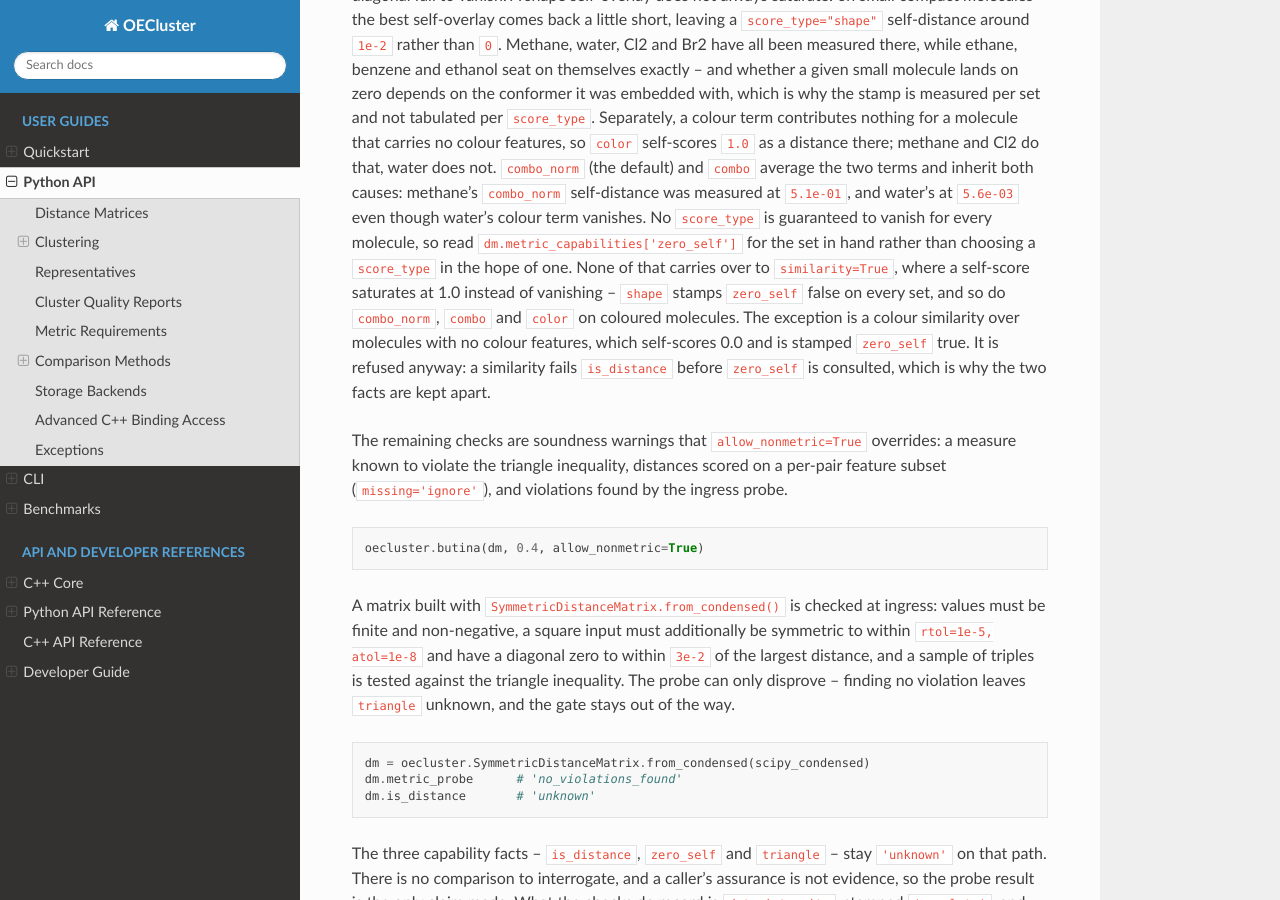
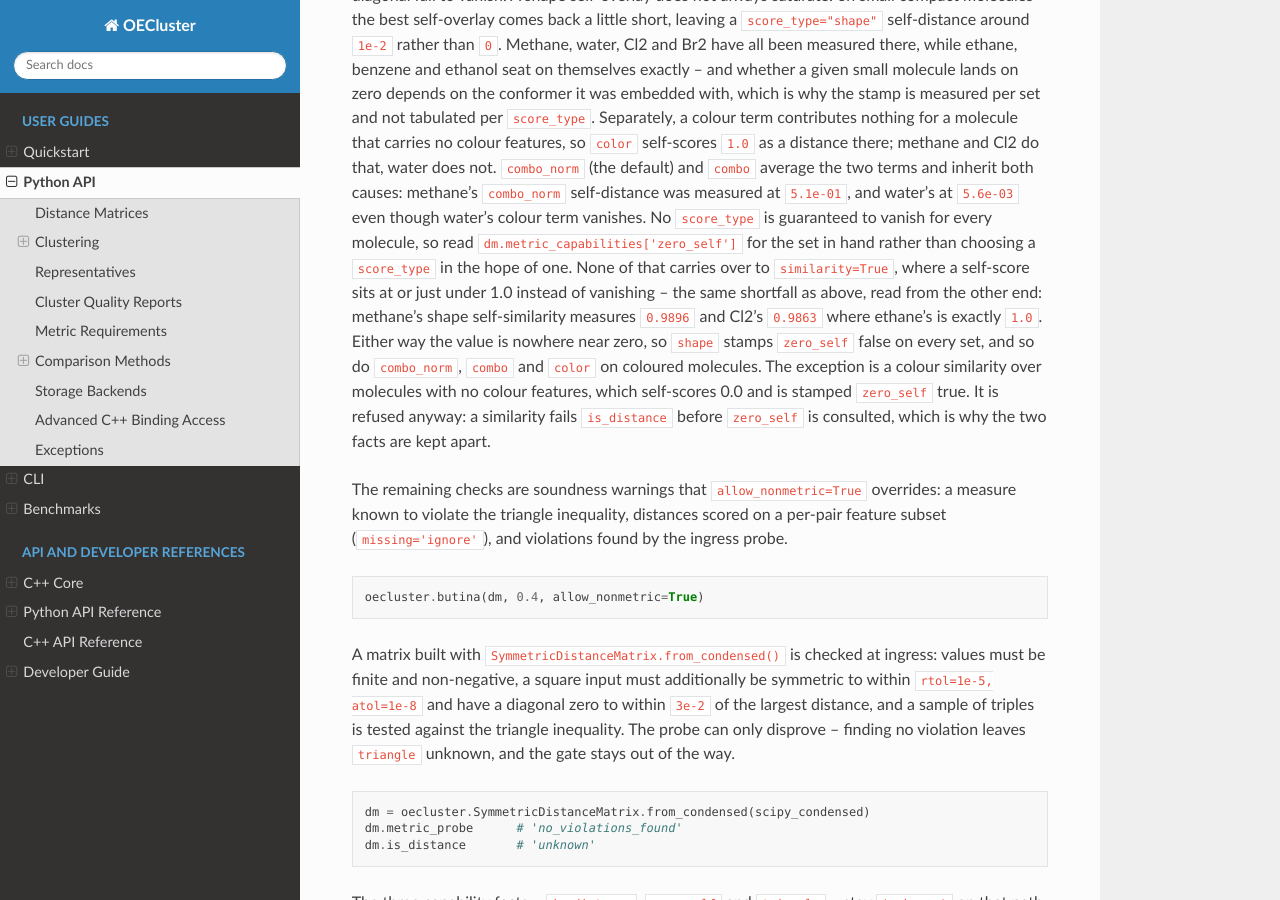
Before and after one commit to scott-arne/oecluster, a Sphinx documentation site: the page built from docs/python-api.md, in a window 1280 px wide and 900 px high, scrolled down 5646 px. Built offline with Sphinx 7.4.7 and the Read the Docs theme 3.1.0, drawn with Linux system fonts in a browser that asks for light colours; pages that are not in the unit, such as notebooks, are missing from menus; the version number is read from the project's files by our own code.

Commit message:
docs: correct the saturation claim on the ROCS similarity half
The distance half of this paragraph now says a shape self-overlay does not
always saturate, while the similarity half two sentences later still asserted
that a self-score saturates at 1.0 -- the same story the distance half was
just corrected for, and false for the same molecules. Methane measures 0.9896
and Cl2 0.9863 against ethane's exact 1.0.

The conclusion is unchanged and was never in doubt: none of those values is
near zero, so the stamp is false either way.

```diff
--- a/docs/python-api.md
+++ b/docs/python-api.md
@@ -292,9 +292,12 @@ methane's `combo_norm` self-distance was measured at `5.1e-01`, and water's at
 guaranteed to vanish for every molecule, so read
 `dm.metric_capabilities['zero_self']` for the set in hand rather than choosing
 a `score_type` in the hope of one. None of that carries over to
-`similarity=True`, where a self-score saturates at 1.0 instead of vanishing --
-`shape` stamps `zero_self` false on every set, and so do `combo_norm`, `combo`
-and `color` on coloured molecules. The exception is a colour similarity over
+`similarity=True`, where a self-score sits at or just under 1.0 instead of
+vanishing -- the same shortfall as above, read from the other end: methane's
+shape self-similarity measures `0.9896` and Cl2's `0.9863` where ethane's is
+exactly `1.0`. Either way the value is nowhere near zero, so `shape` stamps
+`zero_self` false on every set, and so do `combo_norm`, `combo` and `color` on
+coloured molecules. The exception is a colour similarity over
 molecules with no colour features, which self-scores 0.0 and is stamped
 `zero_self` true. It is refused anyway: a similarity fails `is_distance`
 before `zero_self` is consulted, which is why the two facts are kept apart.
```
